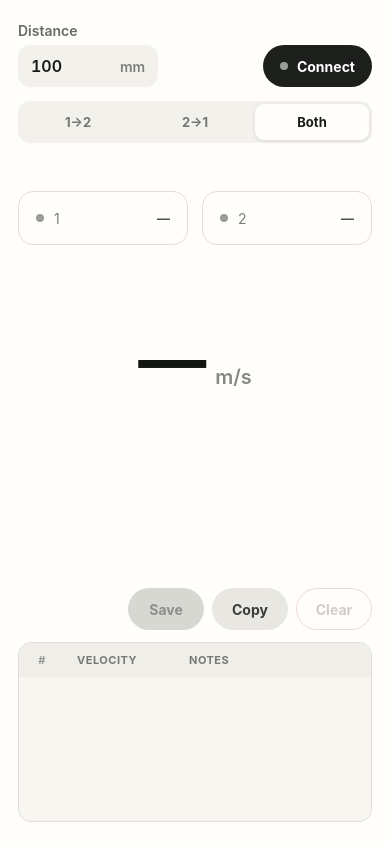
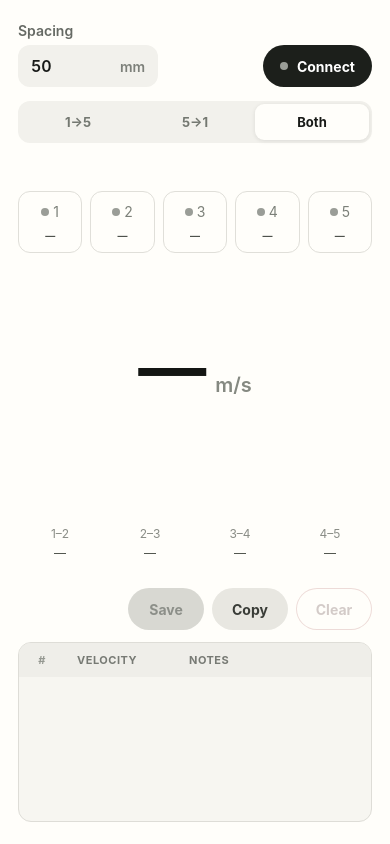
Before and after one commit to qwertpas/beamvel, a plain HTML site: page index.html in a window 390 px wide. Drawn offline with Linux system fonts and the light colour scheme.

Commit message:
Measure five beam sensors and show interval velocities

```diff
--- a/app.js
+++ b/app.js
@@ -9,7 +9,8 @@ const saveButton = document.querySelector("#save");
 const copyButton = document.querySelector("#copy");
 const clearButton = document.querySelector("#clear");
 const trialRows = document.querySelector("#trial-rows");
-const sensors = [document.querySelector("#sensor1"), document.querySelector("#sensor2")];
+const sensors = [...document.querySelectorAll(".sensor")];
+const segments = ["v12", "v23", "v34", "v45"].map((id) => document.getElementById(id));
 const directionButtons = [...document.querySelectorAll(".direction-option")];
 
 let port;
@@ -21,14 +22,15 @@ let writeQueue = Promise.resolve();
 let currentVelocity;
 let trialCount = 0;
 
-const savedDistance = localStorage.getItem("distanceMm");
+const savedDistance = localStorage.getItem("spacingMm");
 if (savedDistance) distanceInput.value = savedDistance;
 
-let selectedDirection = localStorage.getItem("direction") ?? "both";
+let selectedDirection = localStorage.getItem("travelDirection") ?? "both";
+if (!["15", "51", "both"].includes(selectedDirection)) selectedDirection = "both";
 
 function selectDirection(direction, transmit = true) {
   selectedDirection = direction;
-  localStorage.setItem("direction", direction);
+  localStorage.setItem("travelDirection", direction);
   directionButtons.forEach((button) => {
     button.classList.toggle("active", button.dataset.direction === direction);
   });
@@ -50,23 +52,35 @@ function setSensor(index, isUnblocked) {
 }
 
 function handleLine(line) {
-  const state = line.match(/^STATE sensor=([12]) blocked=([01])/);
+  if (line.startsWith("TRIAL ")) {
+    segments.forEach((output) => { output.textContent = "—"; });
+    return;
+  }
+  const segment = line.match(/^SEGMENT pair=([1-4]) mps=([-+]?\d+(?:\.\d+)?)/);
+  if (segment) {
+    segments[Number(segment[1]) - 1].textContent = Number(segment[2]).toFixed(3);
+    return;
+  }
+  const state = line.match(/^STATE sensor=([1-5]) blocked=([01])/);
   if (state) {
     setSensor(Number(state[1]) - 1, state[2] === "0");
     return;
   }
 
-  const status = line.match(/^STATUS rx1=(\d) rx2=(\d)/);
+  const status = line.match(/^STATUS blocked=([01]{5})/);
   if (status) {
-    setSensor(0, status[1] === "1");
-    setSensor(1, status[2] === "1");
+    [...status[1]].forEach((blocked, index) => setSensor(index, blocked === "0"));
     return;
   }
 
-  const velocity = line.match(/^VELOCITY .* mps=([-+]?\d+(?:\.\d+)?)/);
+  const velocity = line.match(/^VELOCITY .* mps=([-+]?\d+(?:\.\d+)?) v12=(\S+) v23=(\S+) v34=(\S+) v45=(\S+)/);
   if (velocity) {
+    if (!velocity.slice(1).every((value) => Number.isFinite(Number(value)))) return;
     currentVelocity = Number(velocity[1]).toFixed(3);
     velocityOutput.textContent = currentVelocity;
+    segments.forEach((output, index) => {
+      output.textContent = Number(velocity[index + 2]).toFixed(3);
+    });
     saveButton.disabled = false;
   }
 }
@@ -109,6 +123,7 @@ function send(command) {
 
 async function connect(selectedPort) {
   port = selectedPort;
+  readBuffer = "";
   try {
     await port.open({ baudRate: BAUD_RATE });
   } catch (error) {
@@ -192,7 +207,7 @@ async function scanPorts() {
 function updateDistance() {
   const distance = Number(distanceInput.value);
   if (!(distance > 0)) return;
-  localStorage.setItem("distanceMm", String(distance));
+  localStorage.setItem("spacingMm", String(distance));
   send(`distance ${distance}`);
 }
 
--- a/index.html
+++ b/index.html
@@ -4,22 +4,23 @@
     <meta charset="UTF-8" />
     <meta name="viewport" content="width=device-width, initial-scale=1" />
     <meta name="theme-color" content="#f3f2ed" />
+    <link rel="icon" href="data:," />
     <title>Beam Velocity</title>
-    <link rel="stylesheet" href="style.css" />
+    <link rel="stylesheet" href="style.css?v=11" />
   </head>
   <body>
     <main class="panel">
       <div class="toolbar">
         <label class="distance">
-          <span>Distance</span>
+          <span>Spacing</span>
           <span class="input-wrap">
-            <input id="distance" type="number" min="0.001" step="0.1" value="100" inputmode="decimal" />
+            <input id="distance" type="number" min="0.001" step="0.1" value="50" inputmode="decimal" />
             <span>mm</span>
           </span>
         </label>
         <div class="direction" role="group" aria-label="Accepted direction">
-          <button class="direction-option" type="button" data-direction="12">1→2</button>
-          <button class="direction-option" type="button" data-direction="21">2→1</button>
+          <button class="direction-option" type="button" data-direction="15">1→5</button>
+          <button class="direction-option" type="button" data-direction="51">5→1</button>
           <button class="direction-option active" type="button" data-direction="both">Both</button>
         </div>
         <button id="connect" type="button">
@@ -39,12 +40,28 @@
           <span>2</span>
           <strong>—</strong>
         </div>
+        <div class="sensor" id="sensor3">
+          <span class="sensor-dot"></span><span>3</span><strong>—</strong>
+        </div>
+        <div class="sensor" id="sensor4">
+          <span class="sensor-dot"></span><span>4</span><strong>—</strong>
+        </div>
+        <div class="sensor" id="sensor5">
+          <span class="sensor-dot"></span><span>5</span><strong>—</strong>
+        </div>
       </section>
 
       <output class="velocity" aria-live="polite">
         <span id="velocity">—</span>
         <small>m/s</small>
       </output>
+
+      <div class="segments" aria-label="Interval velocities in meters per second">
+        <div><span>1–2</span><output id="v12">—</output></div>
+        <div><span>2–3</span><output id="v23">—</output></div>
+        <div><span>3–4</span><output id="v34">—</output></div>
+        <div><span>4–5</span><output id="v45">—</output></div>
+      </div>
 
       <section class="trials">
         <div class="trial-actions">
@@ -66,6 +83,6 @@
         </div>
       </section>
     </main>
-    <script src="app.js?v=10"></script>
+    <script src="app.js?v=11"></script>
   </body>
 </html>
--- a/style.css
+++ b/style.css
@@ -159,18 +159,20 @@ button.connected .connection-dot {
 }
 
 .sensors {
-  justify-content: center;
-  margin-top: 56px;
+  display: grid;
+  grid-template-columns: repeat(5, minmax(0, 1fr));
+  gap: 8px;
+  margin-top: 40px;
 }
 
 .sensor {
-  min-width: 136px;
+  min-width: 0;
   height: 54px;
   display: grid;
   grid-template-columns: auto auto 1fr;
   align-items: center;
-  gap: 10px;
-  padding: 0 17px;
+  gap: 7px;
+  padding: 0 10px;
   border: 1px solid #e0dfd9;
   border-radius: 15px;
   color: #7c8079;
@@ -180,7 +182,7 @@ button.connected .connection-dot {
 .sensor strong {
   justify-self: end;
   color: #4e524c;
-  font-size: 13px;
+  font-size: 11px;
   font-weight: 650;
 }
 
@@ -195,13 +197,33 @@ button.connected .connection-dot {
 }
 
 .velocity {
-  flex: 1 0 190px;
+  flex: 1 0 165px;
   display: flex;
   align-items: baseline;
   justify-content: center;
   gap: 14px;
-  padding-top: 74px;
+  padding-top: 55px;
   color: #141613;
+}
+
+.segments {
+  display: grid;
+  grid-template-columns: repeat(4, minmax(0, 1fr));
+  gap: 12px;
+  margin: 8px 0 28px;
+  color: #8a8d86;
+  font-size: 12px;
+}
+
+.segments div {
+  display: flex;
+  justify-content: center;
+  gap: 9px;
+}
+
+.segments output {
+  color: #51554d;
+  font-variant-numeric: tabular-nums;
 }
 
 .trials {
@@ -376,8 +398,28 @@ td.notes:empty::before {
   }
 
   .sensor {
-    min-width: 0;
-    width: 50%;
+    height: 62px;
+    grid-template-columns: auto auto;
+    justify-content: center;
+    gap: 4px;
+    padding: 9px 4px;
+    border-radius: 12px;
+  }
+
+  .sensor strong {
+    grid-column: 1 / -1;
+    justify-self: center;
+    font-size: 10px;
+  }
+
+  .segments {
+    gap: 6px;
+  }
+
+  .segments div {
+    flex-direction: column;
+    align-items: center;
+    gap: 4px;
   }
 
   .velocity {
```
